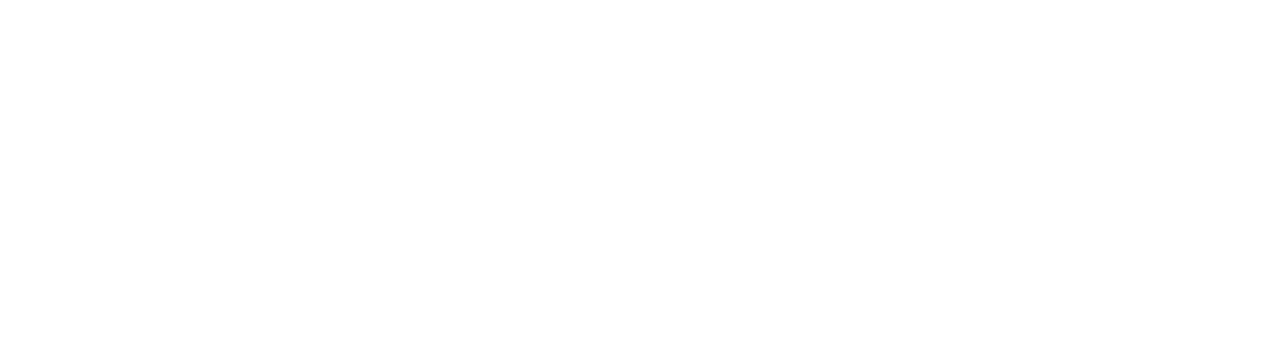
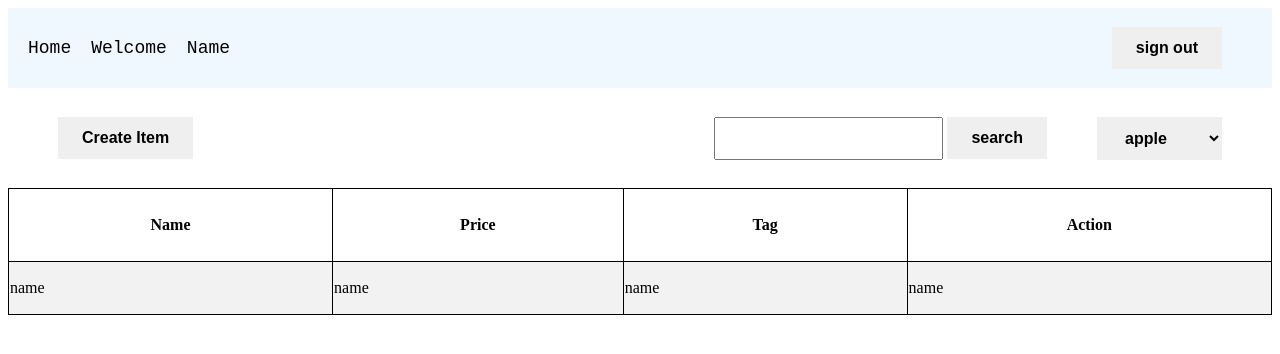
Before and after one commit to kmd-shafi/inventorymangement, a plain HTML site: page index.html in a window 1280 px wide. Drawn offline with Linux system fonts and the light colour scheme.

Commit message:
create home ui

```diff
--- a/index.html
+++ b/index.html
@@ -7,7 +7,99 @@
     <link rel="stylesheet" href="./style.css">
 </head>
 <body>
+    <div class="app_dev">
+        <div class="nav_dev">
+            <div>
+                <ul class="nav_item">
+                    <li>Home</li>
+                    <li>Welcome</li>
+                    <li>Name</li>
+                </ul>
+            </div>
+            <div style="padding-right: 50px;">
+                <button class="btn">sign out</button>
+            </div>
+        </div>
 
+        <div class="body_div">
+
+            <div style="padding: 50px;">
+                <button class="btn" id="create_btn">Create Item</button>
+            </div>
+
+            <div id="dialog-box" class="dialog-box">
+                <div class="dialog-content">
+                    <form action="">
+                        <div>
+                        <input  class="input" type="text" placeholder="Name">
+                    </div>
+                        <br>
+                        <div>
+                        <input class="input" type="number" placeholder="Price">
+                    </div>
+                    <div style="margin-bottom: 20px;">
+                        <br>
+                        <label class="label">Tag</label>
+                        <select name="fruits" class="btn">
+                            <option value="apple">apple</option>
+                            <option value="banana">banana</option>
+                            <option value="grape">grape</option>
+                            <option value="mangos">mango</option>
+                            <option value="pears">pears</option>
+                            <option value="kiwis">kiwis</option>
+                            <option value="lemons">lemons</option>
+                        </select>
+                    </div>
+                    </form>
+                    <div>
+                  <button id="close-dialog-btn" class="btn">Close</button>
+                  <button class="btn">Submit</button>
+                </div>
+                </div>
+              </div>
+
+            <div style="display: flex; justify-content: center; align-items: center;">
+                <div style="padding-right: 50px;">
+                    <form action="">
+                        <input class="input" type="text">
+                        <button class="btn">search</button>
+                    </form>
+                </div>
+                <div>
+                    <select name="fruits" class="btn">
+                <option value="apple">apple</option>
+                <option value="banana">banana</option>
+                <option value="grape">grape</option>
+                <option value="mangos">mango</option>
+                <option value="pears">pears</option>
+                <option value="kiwis">kiwis</option>
+                <option value="lemons">lemons</option>
+                    </select>
+                </div>
+            </div>
+
+        </div>
+
+            <div class="table_dev">
+                <table>
+                    <tr>
+                        <th>Name</th>
+                        <th>Price</th>
+                        <th>Tag</th>
+                        <th>Action</th>
+                    </tr>
+
+                    <tr>
+                        <td>name</td>
+                        <td>name</td>
+                        <td>name</td>
+                        <td>name</td>
+                    </tr>
+                </table>
+            </div>
+
+
+    </div>
 </body>
 <script src="./script.js"></script>
 </html>
--- a/script.js
+++ b/script.js
@@ -0,0 +1,16 @@
+
+const dialogBox = document.getElementById('dialog-box');
+const openDialogBtn = document.getElementById('create_btn');
+const closeDialogBtn = document.getElementById('close-dialog-btn');
+
+const openDialog = () => {
+    dialogBox.style.display = 'block';
+  };
+
+
+  const closeDialog = () => {
+    dialogBox.style.display = 'none';
+  };
+
+  openDialogBtn.addEventListener('click', openDialog);
+  closeDialogBtn.addEventListener('click', closeDialog);
--- a/style.css
+++ b/style.css
@@ -0,0 +1,83 @@
+.app_dev{
+    width: auto;
+    height: 100vh;
+}
+.nav_dev{
+    background-color: aliceblue;
+    height: 80px;
+    display: flex;
+    justify-content: space-between;
+    align-items: center;
+}
+.nav_item{
+    list-style: none;
+    margin: 0;
+    padding: 0;
+    display: flex;
+    align-items: center;
+}
+.nav_item li{
+    padding-left: 20px;
+    font-size: large;
+    font-family: 'Courier New', Courier, monospace;
+}
+
+.body_div{
+    align-items: center;
+    display: flex;
+    justify-content: space-between;
+    height: 100px;
+    padding-right: 50px;
+}
+table, td, th {
+    border: 1px solid;
+  }
+
+  table {
+    width: 100%;
+    border-collapse: collapse;
+  }
+
+  th {
+    height: 70px;
+  }
+  td{
+    height: 50px;
+  }
+  tr:nth-child(even) {background-color: #f2f2f2;}
+
+ .btn{
+    display: inline-block;
+    padding: 12px 24px;
+    font-size: 16px;
+    font-weight: bold;
+    border: none;
+    outline: none;
+    cursor: pointer;
+ }
+
+ .input{
+    padding: 12px 24px;
+    outline: none;
+ }
+
+.dialog-box {
+    display: none;
+    position: fixed;
+    top: 50%;
+    left: 50%;
+    transform: translate(-50%, -50%);
+    background-color: #f0f0f0;
+    border-radius: 10px;
+    padding: 20px;
+    box-shadow: 0 0 10px rgba(0, 0, 0, 0.2);
+    z-index: 1000;
+  }
+
+  .dialog-content {
+    text-align: center;
+  }
+
+  .dialog-box h2 {
+    margin-top: 0;
+  }
```
